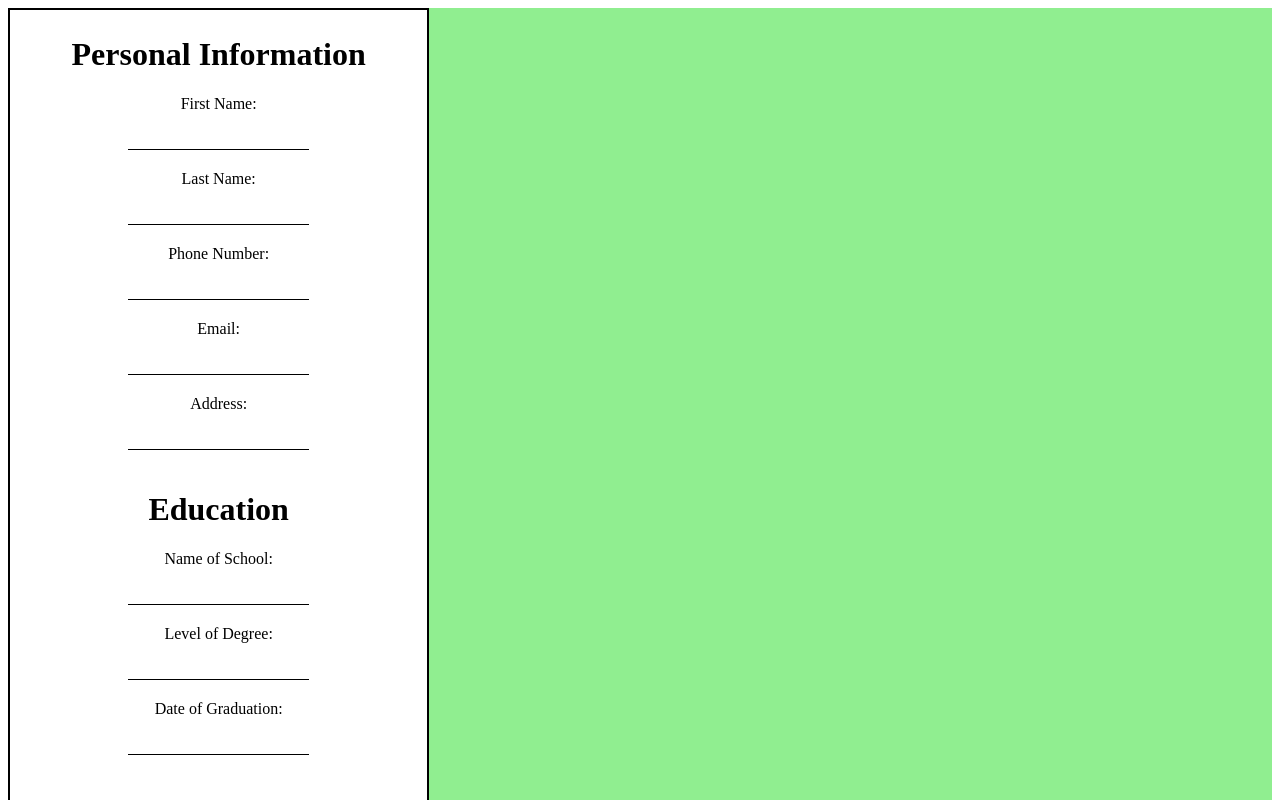
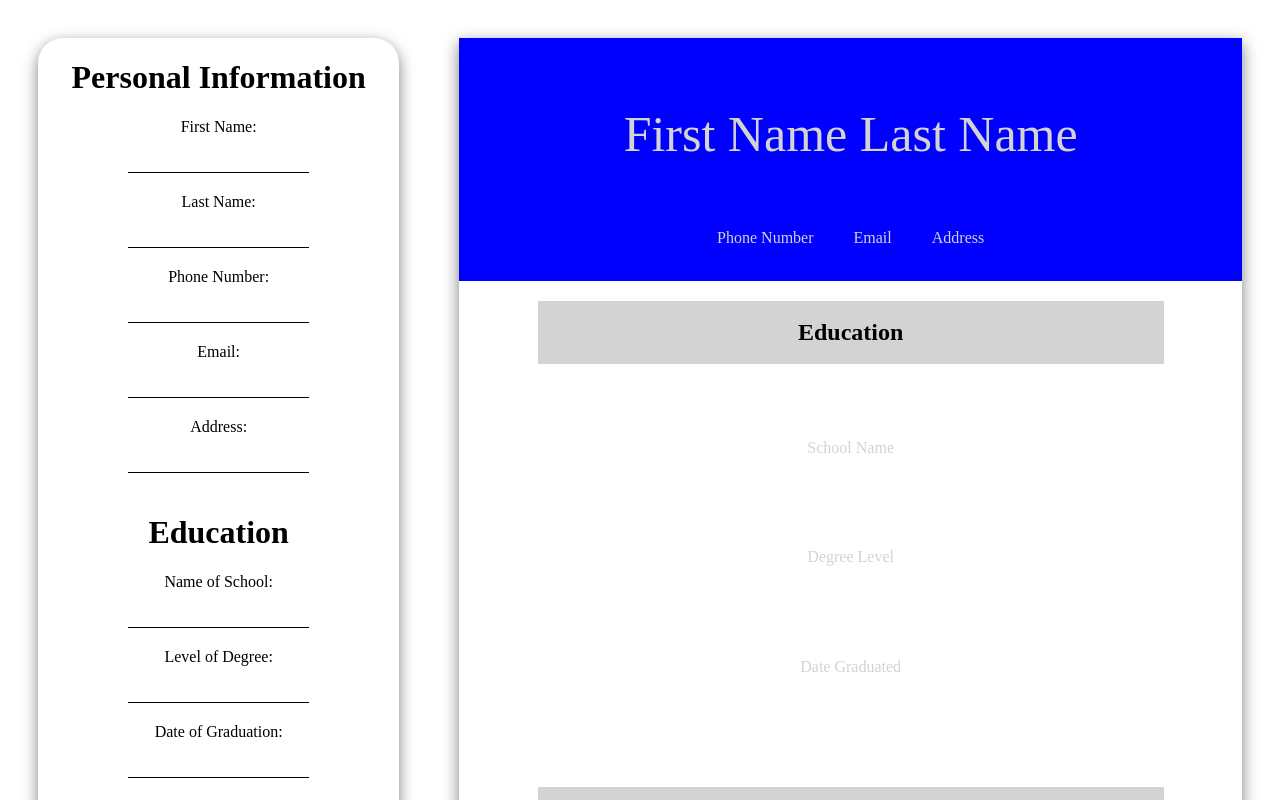
Before and after one commit to jwwals1/resume-builder, a React (Vite) app: page / in a window 1280 px wide. Shown: the top 800 px of the page. Built offline with nearby package versions, Linux system fonts and the light colour scheme.

Commit message:
added style to resume

```diff
--- a/src/components/Resume.jsx
+++ b/src/components/Resume.jsx
@@ -2,25 +2,31 @@
 export default function Resume({personalValues, educationValues, workValues}) {
     return (
         <>
-            <div className="container">
+            <div className="resume">
                 <div className="personalInfo">
-                    <div className="firstName">{personalValues.firstName}</div>
-                    <div className="lastName">{personalValues.lastName}</div>
-                    <div className="phoneNumber">{personalValues.phoneNumber}</div>
-                    <div className="email">{personalValues.email}</div>
-                    <div className="address">{personalValues.address}</div>
+                <div className="nameTitle">
+                    <div className="firstName" contentEditable='true' data-text="First Name" suppressContentEditableWarning={true}>{personalValues.firstName}</div><p>&nbsp;</p>
+                    <div className="lastName" contentEditable='true' data-text="Last Name" suppressContentEditableWarning={true}>{personalValues.lastName}</div>
+                </div>
+                    <div className="personalContent">
+                        <div className="phoneNumber" contentEditable='true' data-text="Phone Number" suppressContentEditableWarning={true}>{personalValues.phoneNumber}</div>
+                        <div className="email" contentEditable='true' data-text="Email" suppressContentEditableWarning={true}>{personalValues.email}</div>
+                        <div className="address" contentEditable='true' data-text="Address" suppressContentEditableWarning={true}>{personalValues.address}</div>
+                    </div>
                 </div>
                 <div className="educationInfo">
-                    <div className="schoolName">{educationValues.schoolName}</div>
-                    <div className="degreeLevel">{educationValues.degreeLevel}</div>
-                    <div className="dateGraduated">{educationValues.dateGraduated}</div>
+                    <h2 className="infoTitles">Education</h2>
+                    <div className="schoolName" contentEditable='true' data-text="School Name" suppressContentEditableWarning={true}>{educationValues.schoolName}</div>
+                    <div className="degreeLevel" contentEditable='true' data-text="Degree Level" suppressContentEditableWarning={true}>{educationValues.degreeLevel}</div>
+                    <div className="dateGraduated" contentEditable='true' data-text="Date Graduated" suppressContentEditableWarning={true}>{educationValues.dateGraduated}</div>
                 </div>
                 <div className="workInfo">
-                    <div className="jobTitle">{workValues.jobTitle}</div>
-                    <div className="companyName">{workValues.companyName}</div>
-                    <div className="jobDetails">{workValues.jobDetails}</div>
-                    <div className="startDate">{workValues.startDate}</div>
-                    <div className="endDate">{workValues.endDate}</div>
+                    <h2 className="infoTitles">Work</h2>
+                    <div className="jobTitle" contentEditable='true' data-text="Job Title" suppressContentEditableWarning={true}>{workValues.jobTitle}</div>
+                    <div className="companyName" contentEditable='true' data-text="Company Name" suppressContentEditableWarning={true}>{workValues.companyName}</div>
+                    <div className="jobDetails" contentEditable='true' data-text="Job Details" suppressContentEditableWarning={true}>{workValues.jobDetails}</div>
+                    <div className="startDate" contentEditable='true' data-text="Start Date" suppressContentEditableWarning={true}>{workValues.startDate}</div>
+                    <div className="endDate" contentEditable='true' data-text="End Date" suppressContentEditableWarning={true}>{workValues.endDate}</div>
                 </div>
             </div>
         </>
--- a/src/components/layout.jsx
+++ b/src/components/layout.jsx
@@ -20,7 +20,7 @@ export default function Layout() {
 
     return (
         <>
-        <div className="container">
+        <div className="mainContainer">
             <div className="userInput">
                 <PersonalInfo
                     personalValues={personalValues} onChange={changePersonal}/>
@@ -29,7 +29,7 @@ export default function Layout() {
                 <WorkInfo
                     workValues={workValues} onChange={changeWork}/>
             </div>
-            <div className="resume">
+            <div className="resumeContainer">
                 <Resume personalValues={personalValues}
                 educationValues={educationValues}
                 workValues={workValues}/>
--- a/src/index.css
+++ b/src/index.css
@@ -1,15 +1,24 @@
-.container {
+body {
+    /* margin: 25px; */
+}
+
+.mainContainer {
     display: grid;
     grid-template-columns: 1fr 2fr;
 }
 
 .userInput {
-    border: 2px solid;
-    padding: 5px;
+    /* border: 2px solid; */
+    /* padding: 5px; */
+    margin: 30px;
+    box-shadow: rgba(0, 0, 0, .5) 0px 5px 15px;
+    border-radius: 25px;
 }
 
-.resume {
-    background-color: lightgreen;
+.resumeContainer {
+    display: grid;
+    box-shadow:  rgba(0, 0, 0, .5) 0px 5px 15px;
+    margin: 30px;
 }
 
 h1 {
@@ -37,3 +46,54 @@ input {
     border-bottom: 1px solid;
     margin-bottom: 20px;
 }
+
+.resume {
+    display: grid;
+    grid-template-rows: 1fr 2fr 2fr;
+
+}
+
+h2 {
+    display: grid;
+    justify-content: center;
+    align-items: center;
+}
+
+.personalInfo {
+    display: grid;
+    justify-items: center;
+    background-color: blue;
+    color: white;
+    width: 100%;
+}
+.educationInfo, .workInfo {
+    display: grid;
+    justify-items: center;
+    width: 100%;
+}
+
+.personalContent {
+    display: flex;
+    justify-content: center;
+}
+
+.nameTitle {
+    display: flex;
+    align-items: center;
+    font-size: 50px;
+}
+
+.phoneNumber, .email {
+    margin-right: 40px;
+}
+
+.infoTitles {
+    background-color: lightgray;
+    width: 80%;
+    height: 40%;
+}
+
+[contentEditable=true]:empty:not(:focus):before {
+    content: attr(data-text);
+    color: lightgray;
+}
```
